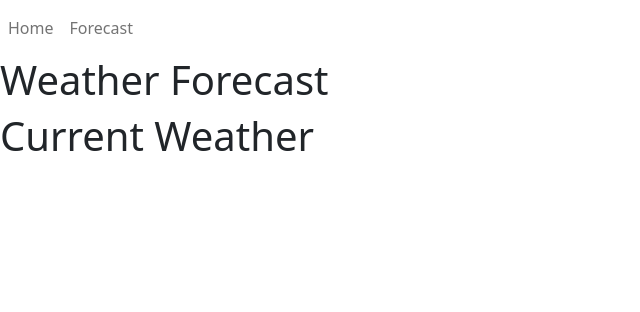
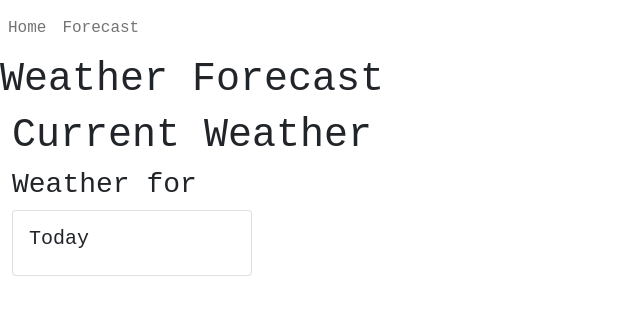
Before and after one commit to IvanCastillo1986/weather_channel_tribute, a React (Create React App) app: page /weather in a window 1280 px wide. Shown: the top 312 px of the page, without its empty margins (0-640 px from the left). Built offline with nearby package versions, Linux system fonts and the light colour scheme; no server answers.

Commit message:
Added WeatherCard component for rendering weatherData to DOM

```diff
--- a/src/App.css
+++ b/src/App.css
@@ -1,38 +1,3 @@
 .App {
-  text-align: center;
+  font-family: monospace;
 }
-
-.App-logo {
-  height: 40vmin;
-  pointer-events: none;
-}
-
-@media (prefers-reduced-motion: no-preference) {
-  .App-logo {
-    animation: App-logo-spin infinite 20s linear;
-  }
-}
-
-.App-header {
-  background-color: #282c34;
-  min-height: 100vh;
-  display: flex;
-  flex-direction: column;
-  align-items: center;
-  justify-content: center;
-  font-size: calc(10px + 2vmin);
-  color: white;
-}
-
-.App-link {
-  color: #61dafb;
-}
-
-@keyframes App-logo-spin {
-  from {
-    transform: rotate(0deg);
-  }
-  to {
-    transform: rotate(360deg);
-  }
-}
--- a/src/App.js
+++ b/src/App.js
@@ -1,5 +1,6 @@
 import React from 'react'
 import { Switch, Route } from 'react-router-dom'
+import './App.css'
 import NavBar from './Components/NavBar'
 import Home from './Pages/Home'
 import Weather from './Pages/Weather'
@@ -10,7 +11,7 @@ export default function App() {
 
   return (
 
-    <div>
+    <div className='App'>
       <NavBar />
       <Switch>
         <Route exact path='/' component={Home} />
--- a/src/Components/CurrentWeather.js
+++ b/src/Components/CurrentWeather.js
@@ -1,6 +1,9 @@
 import React, { useState, useEffect } from 'react'
 import { apiURL } from '../util/apiURL.js'
 import axios from 'axios'
+import { Container } from 'react-bootstrap'
+
+import WeatherCard from './WeatherCard'
 
 
 export default function CurrentWeather() {
@@ -11,11 +14,17 @@ export default function CurrentWeather() {
     useEffect(() => {
         axios.get(`${API}`)
         .then(res => setWeatherData(res.data))
-    }, [])
+    }, [API])
 
     return (
-        <div>
+        <Container fluid>
             <h1>Current Weather</h1>
-        </div>
+            <h3>Weather for {weatherData.resolvedAddress}</h3>
+            {
+            weatherData ?
+            <WeatherCard weatherData={weatherData}/>
+            : null
+            }
+        </Container>
     )
 }
--- /dev/null
+++ b/src/Components/WeatherCard.js
@@ -0,0 +1,18 @@
+import React from 'react'
+import { Card } from 'react-bootstrap'
+
+
+export default function WeatherCard({ weatherData }) {
+
+
+    return (
+        <Card style={{width: '15rem'}}>
+            <Card.Body>
+                <Card.Title>Today</Card.Title>
+                <Card.Text>
+                    {weatherData.description}
+                </Card.Text>
+            </Card.Body>
+        </Card>
+    )
+}
--- a/src/index.css
+++ b/src/index.css
@@ -1,13 +1,3 @@
 body {
   margin: 0;
-  font-family: -apple-system, BlinkMacSystemFont, 'Segoe UI', 'Roboto', 'Oxygen',
-    'Ubuntu', 'Cantarell', 'Fira Sans', 'Droid Sans', 'Helvetica Neue',
-    sans-serif;
-  -webkit-font-smoothing: antialiased;
-  -moz-osx-font-smoothing: grayscale;
 }
-
-code {
-  font-family: source-code-pro, Menlo, Monaco, Consolas, 'Courier New',
-    monospace;
-}
--- a/src/index.js
+++ b/src/index.js
@@ -2,7 +2,6 @@ import React from 'react';
 import ReactDOM from 'react-dom';
 import './index.css';
 import App from './App';
-import reportWebVitals from './reportWebVitals';
 
 import { BrowserRouter } from 'react-router-dom'
 import 'bootstrap/dist/css/bootstrap.min.css';
@@ -16,8 +15,3 @@ ReactDOM.render(
   </React.StrictMode>,
   document.getElementById('root')
 );
-
-// If you want to start measuring performance in your app, pass a function
-// to log results (for example: reportWebVitals(console.log))
-// or send to an analytics endpoint. Learn more: https://bit.ly/CRA-vitals
-reportWebVitals();
```
